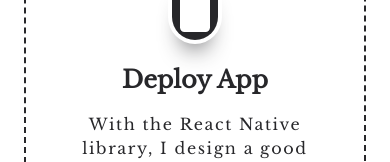
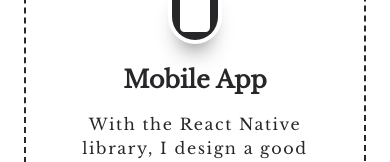
Before and after one commit to abdouakhad/portfolio, a Next.js app: page / in a window 390 px wide. Shown: the part 3852-4014 px from the top of the page. Built offline with nearby package versions, Linux system fonts and the light colour scheme.

Commit message:
added mobile app section

```diff
--- a/components/Services.js
+++ b/components/Services.js
@@ -43,7 +43,7 @@ const Services = () => {
           <Fade cascade duration={100} direction="right">
             <SingleService
               icon="mobile"
-              title="Deploy App"
+              title="Mobile App"
               description="With the React Native library, I  design a good UI/UX and build cross-platform apps that works with ios and android."
               className="mt-5"
             />
```
